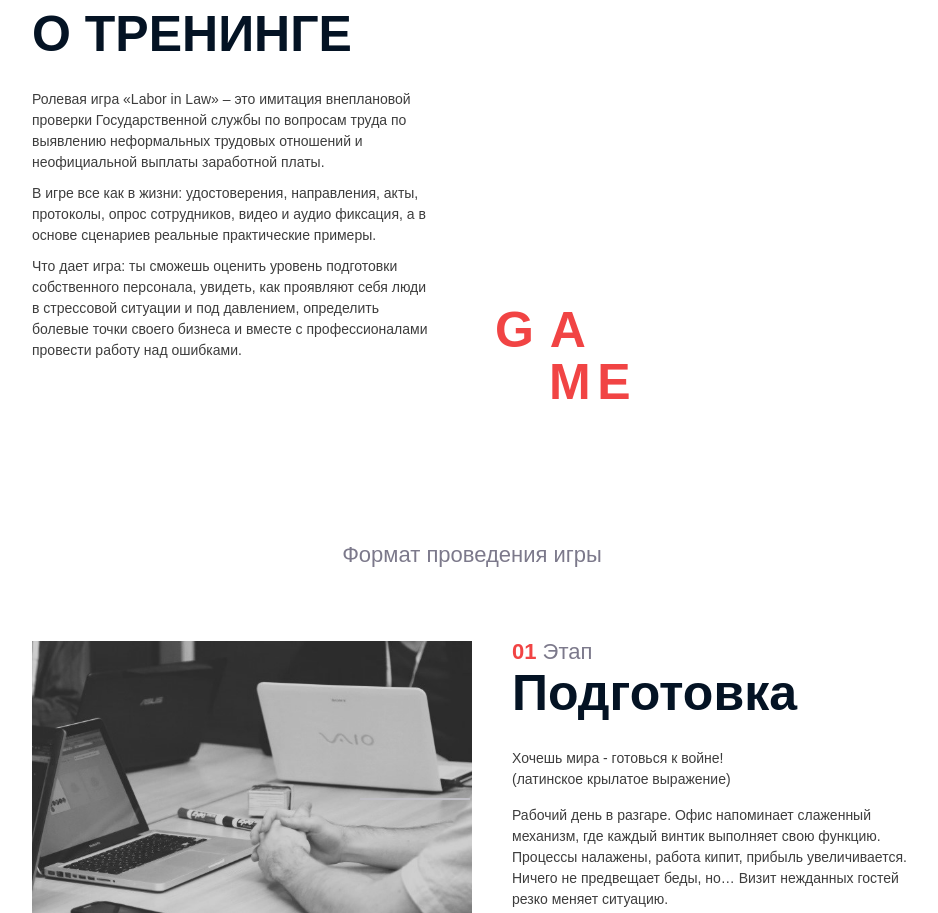
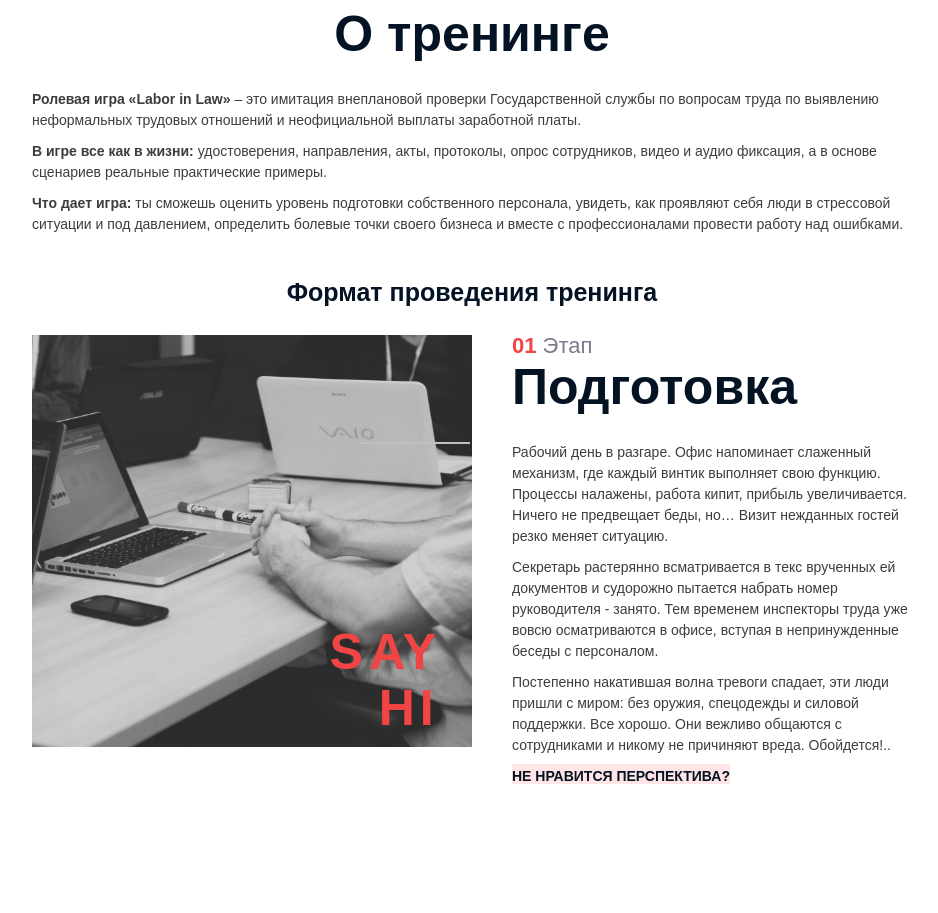
Before and after one commit to Yaroslav-Lebedev/labor_in_law, a plain HTML site: page index.html in a window 1280 px wide. Shown: the part 896-1809 px from the top of the page, without its empty margins (168-1106 px from the left). Drawn offline with Linux system fonts and the light colour scheme; a web font is replaced by a local one.

Commit message:
new index

```diff
--- a/index.html
+++ b/index.html
@@ -128,27 +128,29 @@
           <div class="container">
             <div class="section-wrapper">
               <!-- item-->
-              <div class="section__item">
+              <div>
                 <div class="section-title">
-                  <h2>О ТРЕНИНГЕ</h2>
+                  <h2 style="text-align: center">О тренинге</h2>
                   <!-- <h2>Ролевая игра «Labor in Law»</h2> -->
                 </div>
                 <div class="section-text">
-                  <p><mark>Ролевая игра «Labor in Law»</mark> – это имитация внеплановой проверки Государственной службы по вопросам труда по выявлению неформальных трудовых отношений и неофициальной выплаты заработной платы.</p>
-                  <p><mark>В игре все как в жизни:</mark> удостоверения, направления, акты, протоколы, опрос сотрудников, видео и аудио фиксация, а в основе сценариев реальные практические примеры.</p>
-                  <p><mark>Что дает игра:</mark> ты сможешь оценить уровень подготовки собственного персонала, увидеть, как проявляют себя люди в стрессовой ситуации и под давлением, определить болевые точки своего бизнеса и вместе с профессионалами провести работу над ошибками.</p>
+                  <p><strong>Ролевая игра «Labor in Law»</strong> – это имитация внеплановой проверки Государственной службы по вопросам труда по выявлению неформальных трудовых отношений и неофициальной выплаты заработной платы.</p>
+                  <p><strong>В игре все как в жизни:</strong> удостоверения, направления, акты, протоколы, опрос сотрудников, видео и аудио фиксация, а в основе сценариев реальные практические примеры.</p>
+                  <p> <strong>Что дает игра:</strong> ты сможешь оценить уровень подготовки собственного персонала, увидеть, как проявляют себя люди в стрессовой ситуации и под давлением, определить болевые точки своего бизнеса и вместе с профессионалами провести работу над ошибками.</p>
                 </div>
               </div>
               <!-- item-->
-              <div class="section__item section__item--img" data-aos="fade-left">
+              <!-- <div class="section__item section__item--img" data-aos="fade-left">
                 <div class="section-img-text"><span data-aos="shtamp" data-aos-offset="0">G</span><span data-aos="shtamp" data-aos-offset="0">A</span><span data-aos="shtamp" data-aos-offset="0">M</span><span data-aos="shtamp" data-aos-offset="0">E</span></div>
-              </div>
+              </div> -->
             </div>
           </div>
         </section>
         <section class="training" id="program">
           <div class="container">
-            <p class="training__program" data-aos="fade-up">Формат проведения игры</p>
+              <div class="section-title">
+            <h2 class="training-format" style="text-align: center; font-size: 25px">Формат проведения тренинга</h2>
+              </div>
             <div class="section-wrapper">
               <!-- item-->
               <div class="section__item section__item--img" data-aos="fade-right">
@@ -161,7 +163,6 @@
                   <h2>Подготовка</h2>
                 </div>
                 <div class="section-text">
-                  <p>Хочешь мира - готовься к войне!<br>(латинское крылатое выражение) </p>
                   <div class="training__mark">
                     <div class="section-img-line" data-aos="section-img-line"></div>
                   </div>
@@ -184,7 +185,6 @@
                   <h2>Погружение</h2>
                 </div>
                 <div class="section-text">
-                  <p><mark>Хочешь мира - готовься к войне!<br>(латинское крылатое выражение)</mark></p>
                   <p>Ты прибываешь в офис и первым делом пытаешься понять причину проверки, ищешь юриста и вспоминаешь все, что учил, слышал и читал о трудовом законодательстве, Гоструда, их полномочиях и размерах штрафов.</p>
                   <p>Инспекторы разделились и указывая на статьи закона, проводят выборочные беседы с работниками, сверяются с документами и делают какие-то пометки в блокнотах.</p>
                   <p>Когда-то коллективу рассказывали о трудовых проверках… Что инспекторы могут проводить опрос персонала… Но будут ли считаться те пару фраз у ксерокса или у кофемашины опросом?..</p>
@@ -287,7 +287,7 @@
               </div>
             </div>
             <!-- team building block-->
-            <div class="team-building-block" data-aos="fade-up">
+            <div class="team-building-block" data-aos="fade-up" style="margin-top: 120px">
               <!-- item-->
               <div class="team-building-item">
                 <div class="team-building-ic team-building-ic--money">
```
